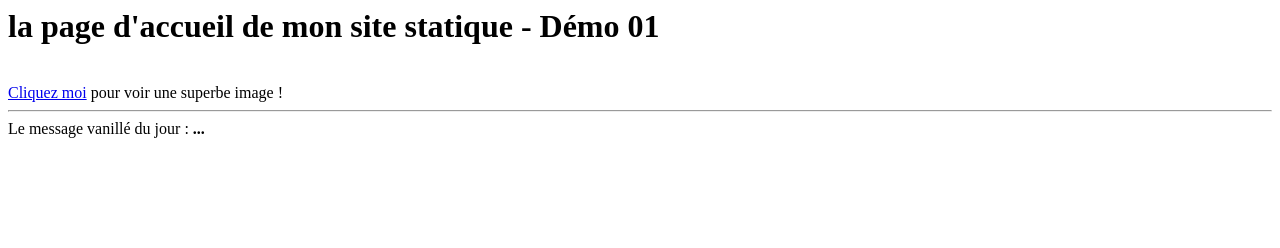
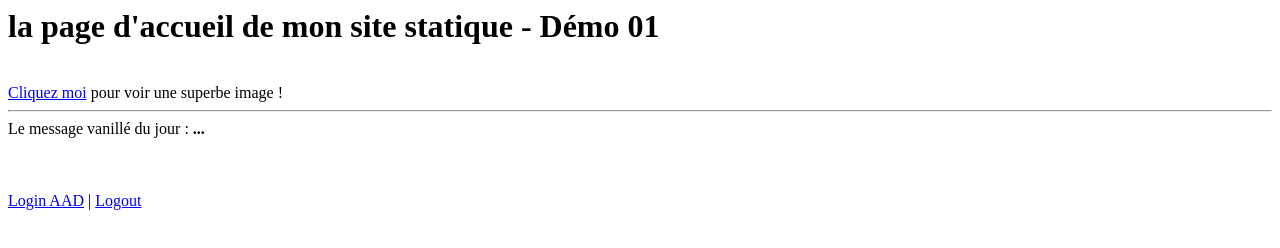
Before and after one commit to flyingoverclouds/StaticWebApp-Vanille, a plain HTML site: page wwwroot/index.html in a window 1280 px wide. Drawn offline with Linux system fonts and the light colour scheme; no server answers.

Commit message:
add login/logout link

```diff
--- a/wwwroot/index.html
+++ b/wwwroot/index.html
@@ -14,5 +14,11 @@ Le message vanill&eacute; du jour : <b id="name">...</b>
       document.querySelector('#name').textContent = text;
     }())
     </script>
+
+  <br/>
+  <br/>
+  <br/>
+  <br/>
+  <a href="/.auth/login/aad">Login AAD</a> | <a href="/.auth/logout">Logout</a>
 </body>
 </html>
```
